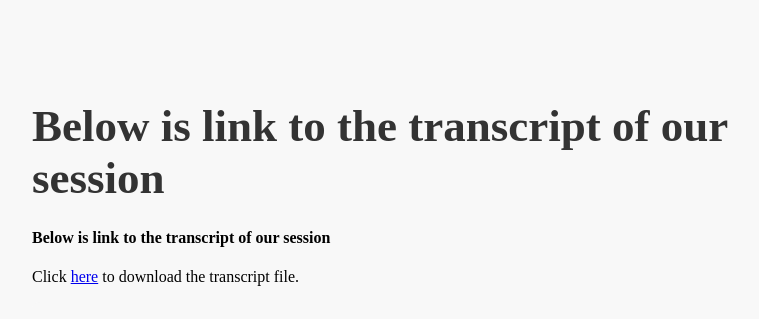
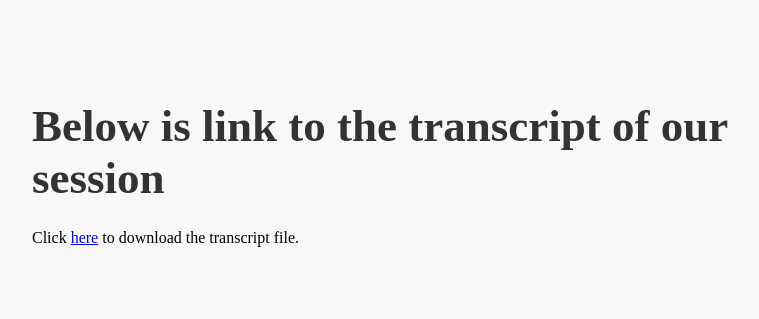
Before and after one commit to Mrigesh901/Dell-A-dev-0.1.1, a Flask app: page /something_else_final in a window 1280 px wide. Shown: the top 319 px of the page, without its empty margins (208-967 px from the left). Run offline with Flask 3, Linux system fonts and the light colour scheme.

```diff
--- a/templates/Something_else_final.html
+++ b/templates/Something_else_final.html
@@ -3,7 +3,6 @@
 {% block content %}
     <div class="container">
         <h4 class="title">Below is link to the transcript of our session</h4>
-        <h4>Below is link to the transcript of our session</h4>
         <p>Click <a href="{{ download_link }}">here</a> to download the transcript file.</p>
     <div class="container">
         <p>{{ transcript }}</p>
```
